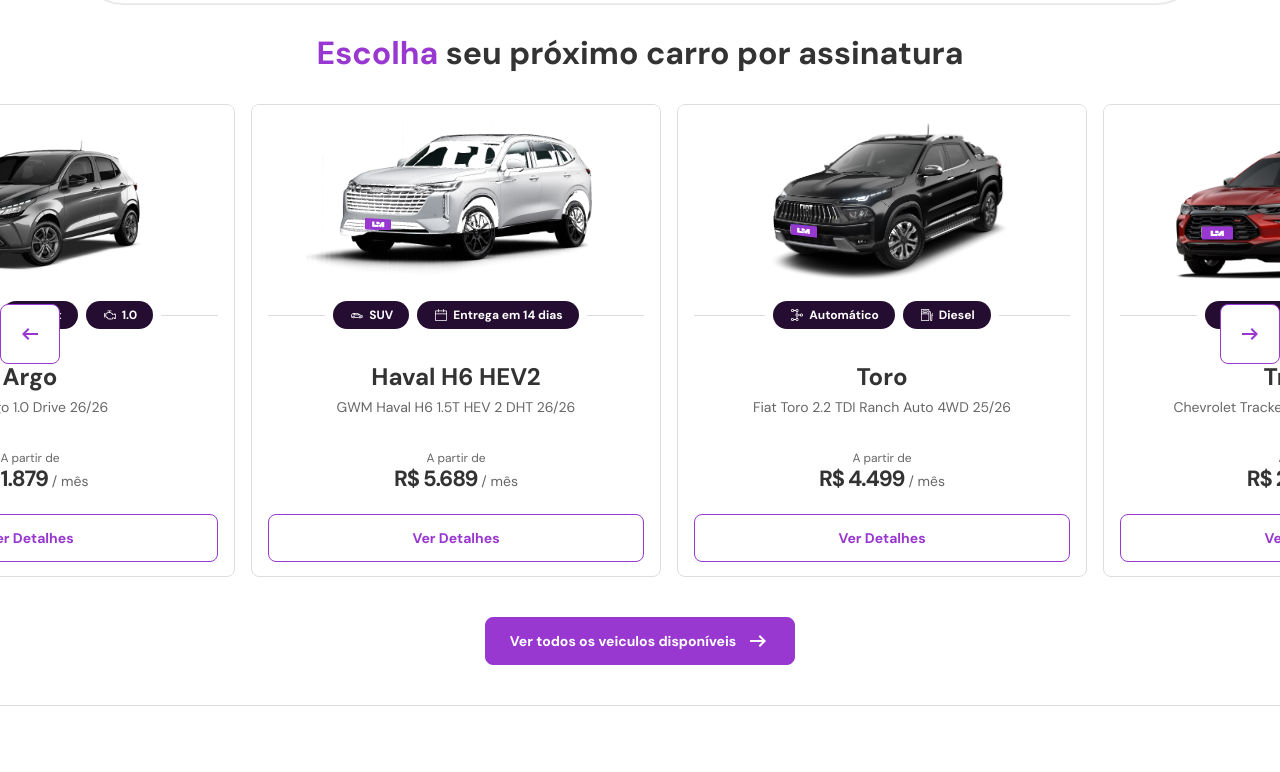
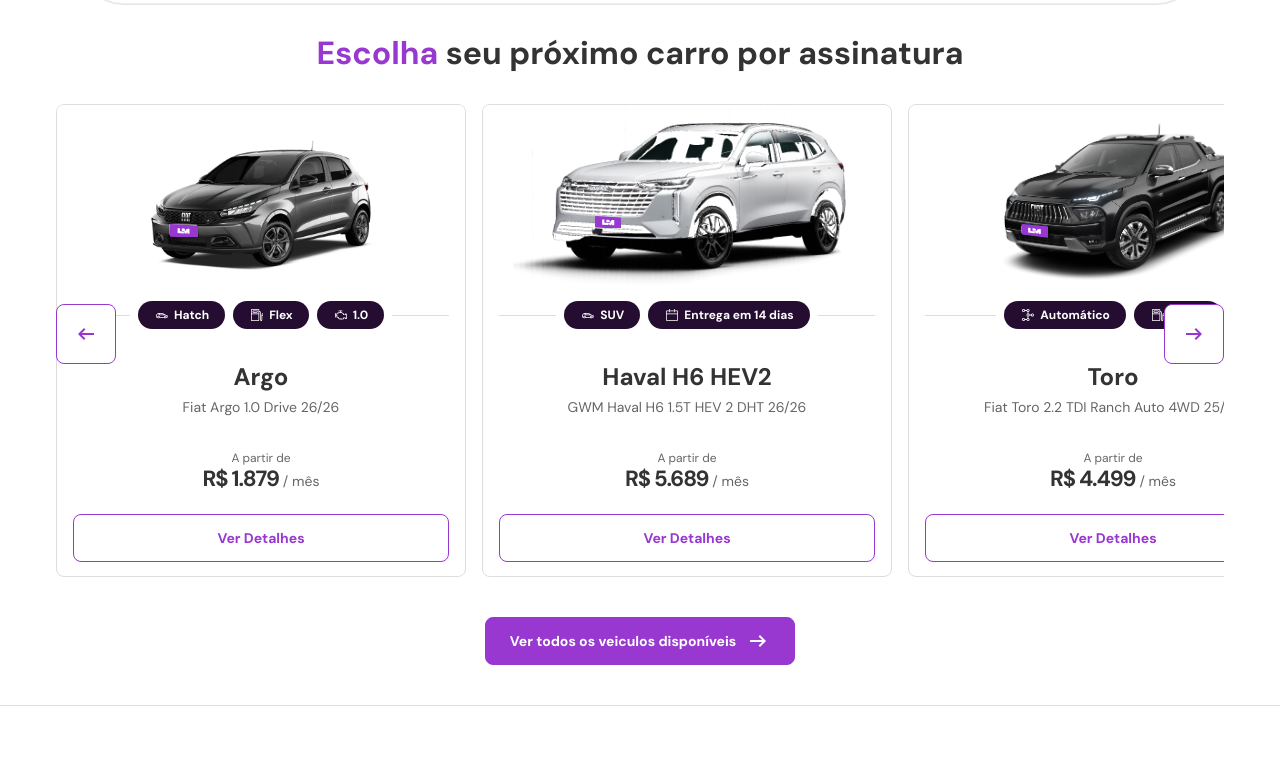
Before and after one commit to jntaslopes/assinecar, a Next.js app: page / in a window 1280 px wide. Shown: the part 660-1432 px from the top of the page. Built offline with nearby package versions, Linux system fonts and the light colour scheme.

Commit message:
Fix vehicle carousel loop preview

```diff
--- a/src/app/globals.css
+++ b/src/app/globals.css
@@ -464,7 +464,7 @@
   height: 473px;
   overflow: hidden;
   position: relative;
-  width: min(1338px, 100vw);
+  width: min(1688px, calc(100vw - 112px));
 }
 
 .vehicle-track {
@@ -511,11 +511,11 @@
 }
 
 .vehicle-image--haval-main {
-  height: 201px;
-  left: 52px;
+  height: 233px;
+  left: 30px;
   object-fit: contain !important;
-  top: -14px;
-  width: 305px;
+  top: -32px;
+  width: 350px;
 }
 
 .vehicle-image--toro {
@@ -541,8 +541,8 @@
 
 .vehicle-plate--haval {
   height: 12px;
-  left: 113px;
-  top: 113px;
+  left: 112px;
+  top: 111px;
   width: 26px;
 }
 
@@ -1618,7 +1618,7 @@
   }
 
   .vehicle-image--haval-main {
-    left: calc(50% - 153px);
+    left: calc(50% - 175px);
   }
 
   .vehicle-image--toro {
@@ -1630,9 +1630,12 @@
   }
 
   .vehicle-plate--argo,
-  .vehicle-plate--haval,
   .vehicle-plate--toro {
     left: calc(50% - 92px);
+  }
+
+  .vehicle-plate--haval {
+    left: calc(50% - 93px);
   }
 
   .vehicle-plate--tracker {
--- a/src/components/LandingPage.tsx
+++ b/src/components/LandingPage.tsx
@@ -119,9 +119,10 @@
 
 function VehicleSection() {
   const [slide, setSlide] = useState(0);
-  const shift = slide === 0 ? "-175px" : "-350px";
-  const tabletShift = slide === 0 ? "-114px" : "-228px";
-  const mobileShift = slide === 0 ? "-40px" : "-68px";
+  const carouselCars = [...cars, ...cars];
+  const shift = `-${slide * 426}px`;
+  const tabletShift = `-${114 + slide * 426}px`;
+  const mobileShift = `calc(${-40 + slide * 20}px - ${slide * 100}vw)`;
 
   return (
     <section className="vehicles-section" id="veiculos">
@@ -144,8 +145,8 @@
               }
             }
           >
-            {cars.map((car) => (
-              <article className="vehicle-card" key={car.slug}>
+            {carouselCars.map((car, index) => (
+              <article className="vehicle-card" key={`${car.slug}-${index}`}>
                 <div className="vehicle-media">
                   {car.media.map((layer) => (
                     <Image
@@ -200,7 +201,7 @@
             className="vehicle-arrow vehicle-arrow--left"
             type="button"
             aria-label="Ver carros anteriores"
-            onClick={() => setSlide((current) => (current === 0 ? 1 : 0))}
+            onClick={() => setSlide((current) => (current - 1 + cars.length) % cars.length)}
           >
             <Image src={assets.arrowLeftPurple} alt="" width={24} height={24} />
           </button>
@@ -208,7 +209,7 @@
             className="vehicle-arrow vehicle-arrow--right"
             type="button"
             aria-label="Ver próximos carros"
-            onClick={() => setSlide((current) => (current === 0 ? 1 : 0))}
+            onClick={() => setSlide((current) => (current + 1) % cars.length)}
           >
             <Image src={assets.arrowRightPurple} alt="" width={24} height={24} />
           </button>
```
